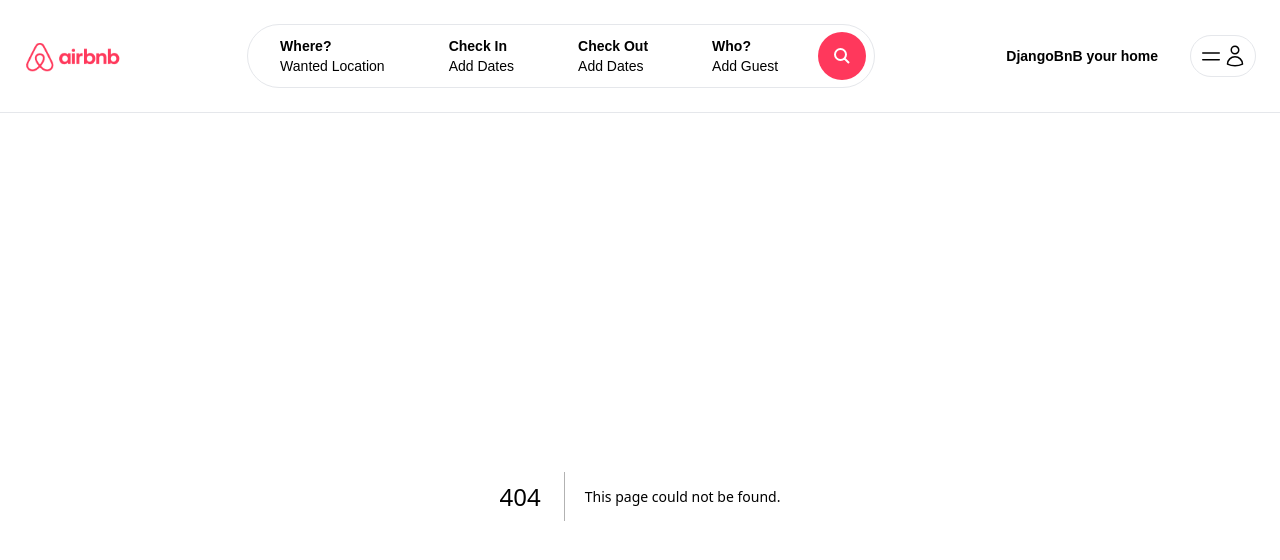
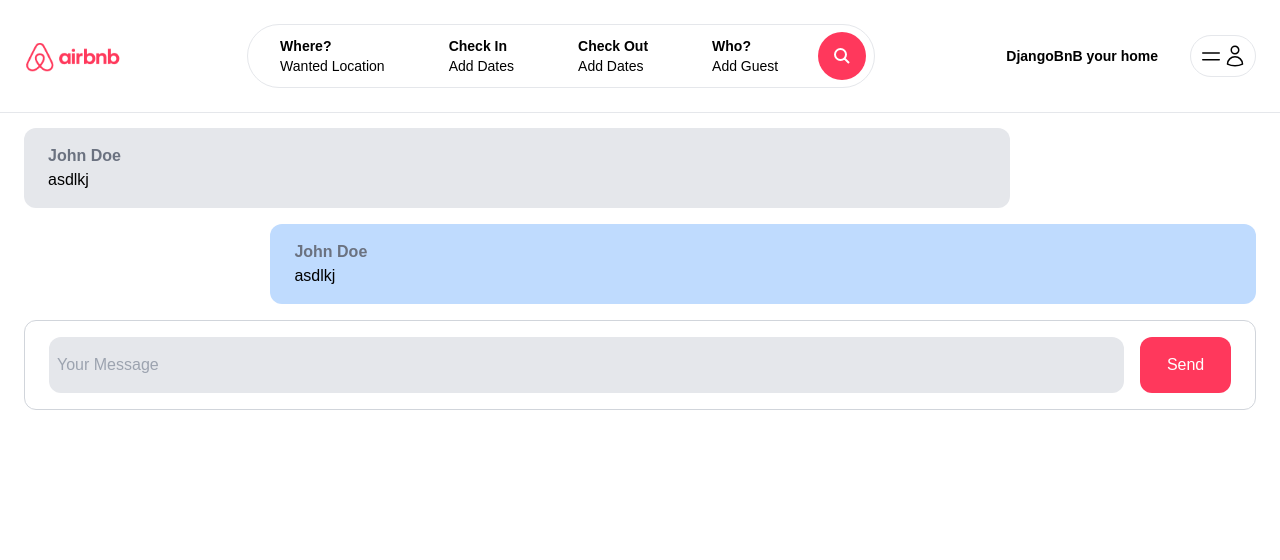
Before and after one commit to heric-hh/DDDdjangobnb-frontend, a Next.js app: page /inbox/1 in a window 1280 px wide. Before the commit this address had no page. Shown: the top 560 px of the page. Built offline with nearby package versions, Linux system fonts and the light colour scheme.

Commit message:
feat: (ui) detail page for chat (static)

```diff
--- /dev/null
+++ b/app/components/forms/CustomButton.tsx
@@ -0,0 +1,17 @@
+interface CustomButtonProps {
+  label: string;
+  onClick: () => void;
+}
+
+const CustomButton: React.FC<CustomButtonProps> = ({ label, onClick }) => {
+  return (
+    <div
+      onClick={onClick}
+      className="w-[100px] text-center py-4 bg-airbnb hover:bg-airbnbDark text-white rounded-xl transition cursor-pointer"
+    >
+      {label}
+    </div>
+  );
+};
+
+export default CustomButton;
--- /dev/null
+++ b/app/components/inbox/ConversationDetails.tsx
@@ -0,0 +1,29 @@
+"use client";
+import CustomButton from "../forms/CustomButton";
+
+const ConversationDetails = () => {
+  return (
+    <>
+      <div className="max-h[400px] overflow-auto flex flex-col space-y-4">
+        <div className="w-[80%] py-4 px-6 rounded-xl bg-gray-200">
+          <p className="font-bold text-gray-500">John Doe</p>
+          <p>asdlkj</p>
+        </div>
+        <div className="w-[80%] ml-[20%] py-4 px-6 rounded-xl bg-blue-200">
+          <p className="font-bold text-gray-500">John Doe</p>
+          <p>asdlkj</p>
+        </div>
+      </div>
+      <div className="mt-4 py-4 px-6 flex border border-gray-300 space-x-4 rounded-xl">
+        <input
+          type="text"
+          placeholder="Your Message"
+          className="w-full p-2 bg-gray-200 rounded-xl"
+        />
+        <CustomButton label="Send" onClick={() => console.log("Clicked")} />
+      </div>
+    </>
+  );
+};
+
+export default ConversationDetails;
--- /dev/null
+++ b/app/inbox/[id]/page.tsx
@@ -0,0 +1,11 @@
+import ConversationDetails from "@/app/components/inbox/ConversationDetails";
+
+const ConversationPage = () => {
+  return (
+    <main className="max-w-[1500px] mx-auto px-6 pb-6 mt-8">
+      <ConversationDetails />
+    </main>
+  );
+};
+
+export default ConversationPage;
```
